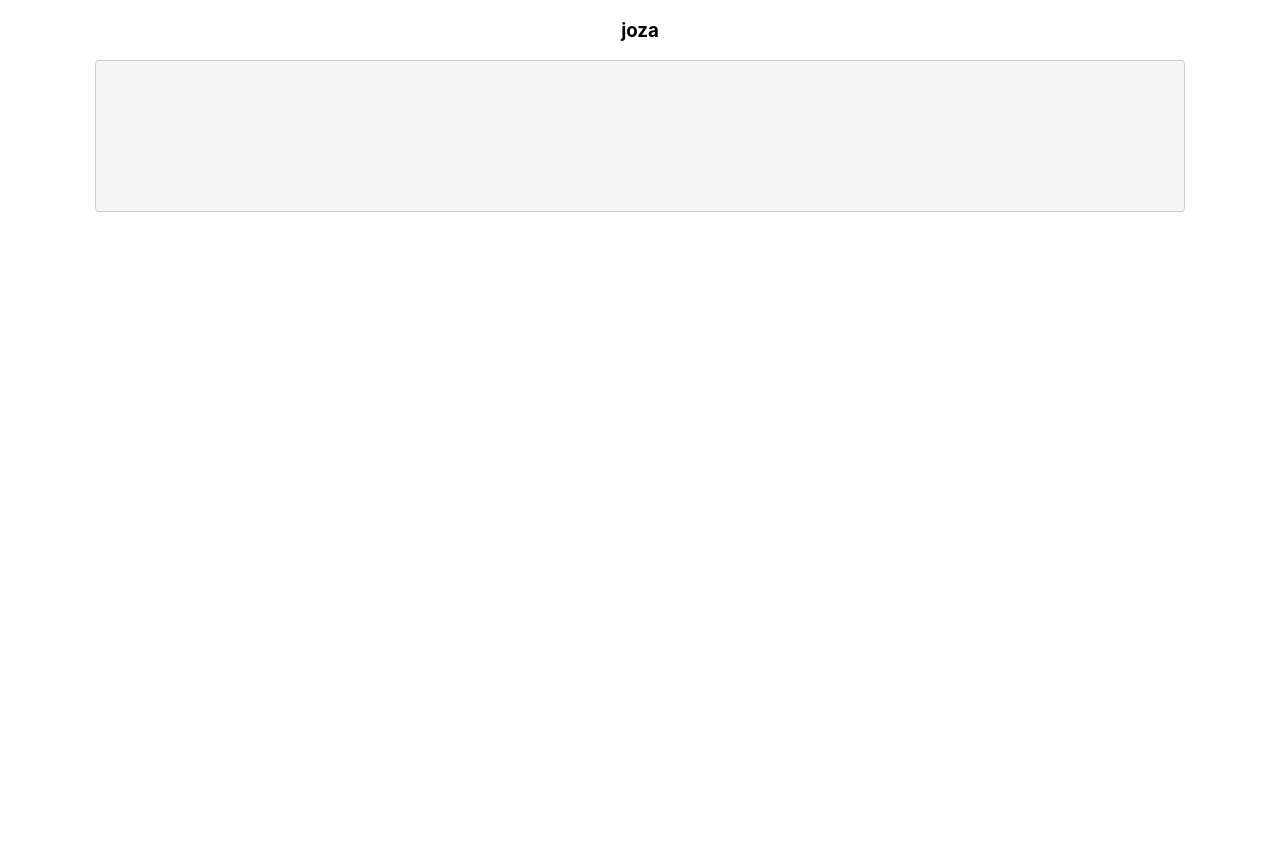
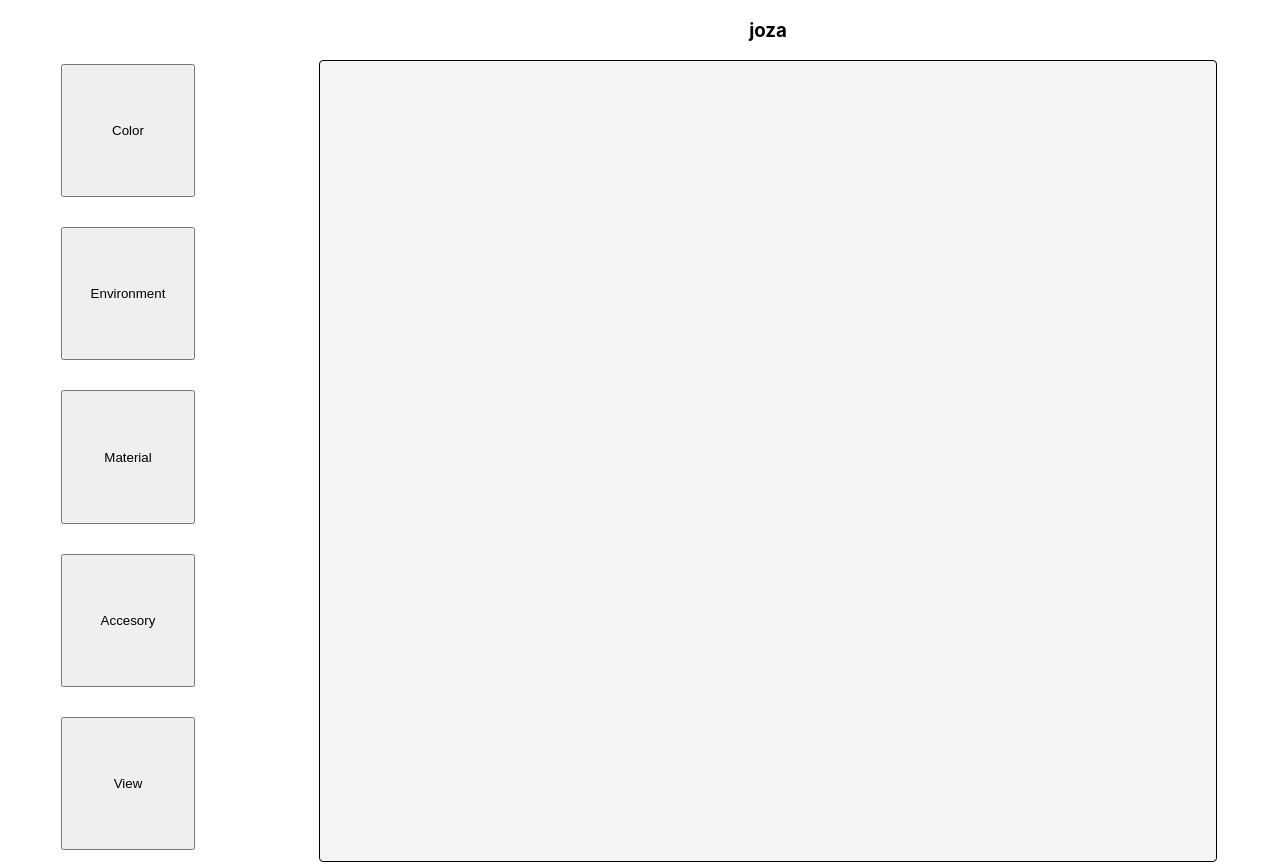
Before and after one commit to OnerBerk/Integration3d, a React (Create React App) app in the folder lightandshadow/: page / in a window 1280 px wide. Before the commit the page ends 800 px from the top, so only its background shows below. Built offline with nearby package versions, Linux system fonts and the light colour scheme.

Commit message:
[ADD]maincanvas coponent color,environment,material,view

```diff
--- a/lightandshadow/src/App.js
+++ b/lightandshadow/src/App.js
@@ -1,10 +1,12 @@
 import React from 'react'
 import './App.css';
 import MainCanvas from './component/canvas/mainCanvas'
+import Configurator from './component/configuration/configurator'
 
 function App() {
   return (
     <div className="App">
+      <Configurator/>
       <MainCanvas/>
     </div>
   );
--- a/lightandshadow/src/component/canvas/mainCanvas.js
+++ b/lightandshadow/src/component/canvas/mainCanvas.js
@@ -1,5 +1,6 @@
 import React, {useRef, useEffect } from 'react'
 import styles from './mainCanvas.scss'
+import Configurator from '../configuration/configurator'
 
 function MainCanvas(props){
     const canvas = useRef();
@@ -15,9 +16,13 @@ function MainCanvas(props){
 
     },[]);
 
-    return <div className={styles.canv}>
+    return <div>
             <h3>joza</h3>
-            <canvas ref={canvas}></canvas>
+            <div className={styles.maincanv}>
+                <div className={styles.canv}>
+                    <canvas ref={canvas}></canvas>
+                </div>
+            </div>
         </div>
         }
 
--- a/lightandshadow/src/component/canvas/mainCanvas.scss
+++ b/lightandshadow/src/component/canvas/mainCanvas.scss
@@ -1,7 +1,7 @@
 canvas {
-    width: 85%;
-    height: 30%;
+    width: 70%;
+    height: 50em;
     background-color: #f5f5f5;
-    border: 1px solid #ccc;
+    border: 1px solid black;
     border-radius: 4px;
 }
--- /dev/null
+++ b/lightandshadow/src/component/configuration/accesory.js
@@ -0,0 +1,8 @@
+import React from 'react'
+
+function Accesory(){
+    return<div className="moduleAccesory">
+    Accesory
+    </div>
+}
+export default Accesory
--- /dev/null
+++ b/lightandshadow/src/component/configuration/color.js
@@ -0,0 +1,8 @@
+import React from 'react'
+
+function Color(props){
+    return<div className="modulecolor">
+    Color
+    </div>
+}
+export default Color
--- /dev/null
+++ b/lightandshadow/src/component/configuration/configuration.scss
@@ -0,0 +1,16 @@
+
+button{
+    margin-left: auto;
+    margin-right: auto;
+    margin-top: 30px;
+    width: 10em;
+    height: 10em;
+
+}
+.configurator{
+    margin-top:15px;
+    float: left;
+    width: 20%;
+    height:50em;
+
+}
--- /dev/null
+++ b/lightandshadow/src/component/configuration/configurator.js
@@ -0,0 +1,19 @@
+import React from 'react'
+import Color from './color'
+import Environment from './environment'
+import Material from './material'
+import Accesory from './accesory'
+import View from './view'
+import styles from './configuration.scss'
+
+function Configurator(){
+    return<div className="configurator" >
+            <button> <Color/> </button>
+            <button> <Environment/> </button>
+            <button> <Material/> </button>
+            <button> <Accesory/> </button>
+            <button> <View/> </button>
+    </div>
+}
+
+export default Configurator
--- /dev/null
+++ b/lightandshadow/src/component/configuration/environment.js
@@ -0,0 +1,8 @@
+import React from 'react'
+
+function Environment(){
+    return<div className="moduleEnvironment">
+    Environment
+    </div>
+}
+export default Environment
--- /dev/null
+++ b/lightandshadow/src/component/configuration/material.js
@@ -0,0 +1,8 @@
+import React from 'react'
+
+function Material(){
+    return<div className="moduleMaterial">
+    Material
+    </div>
+}
+export default Material
--- /dev/null
+++ b/lightandshadow/src/component/configuration/view.js
@@ -0,0 +1,8 @@
+import React from 'react'
+
+function View(){
+    return<div className="moduleview">
+    View
+    </div>
+}
+export default View
```
Also changed, not shown: 1 other file (tests, documents, lock files or other folders).
